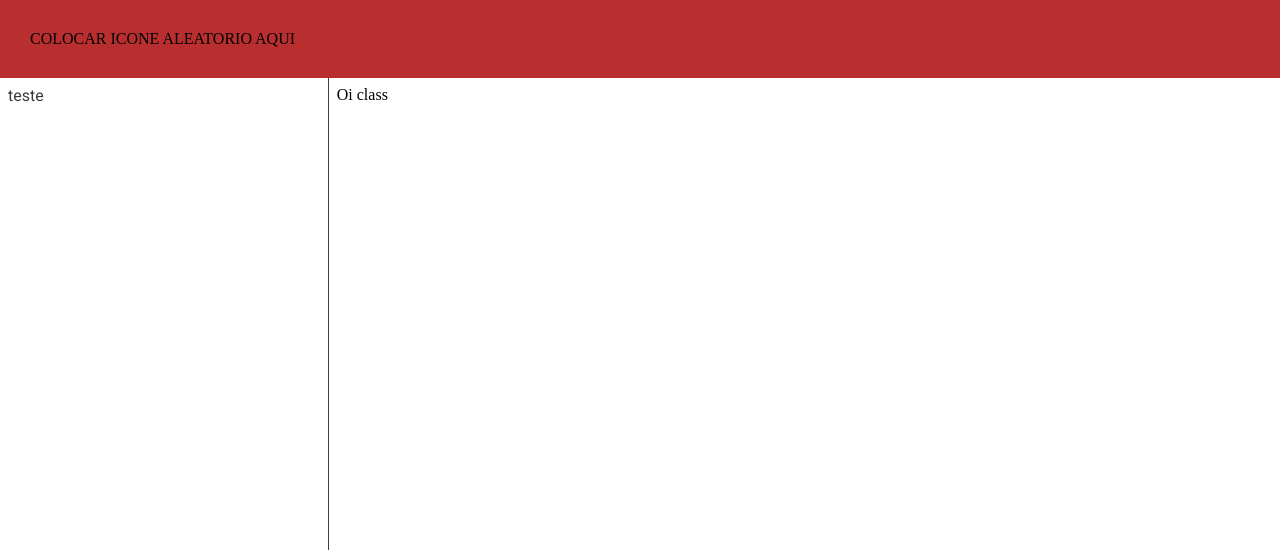
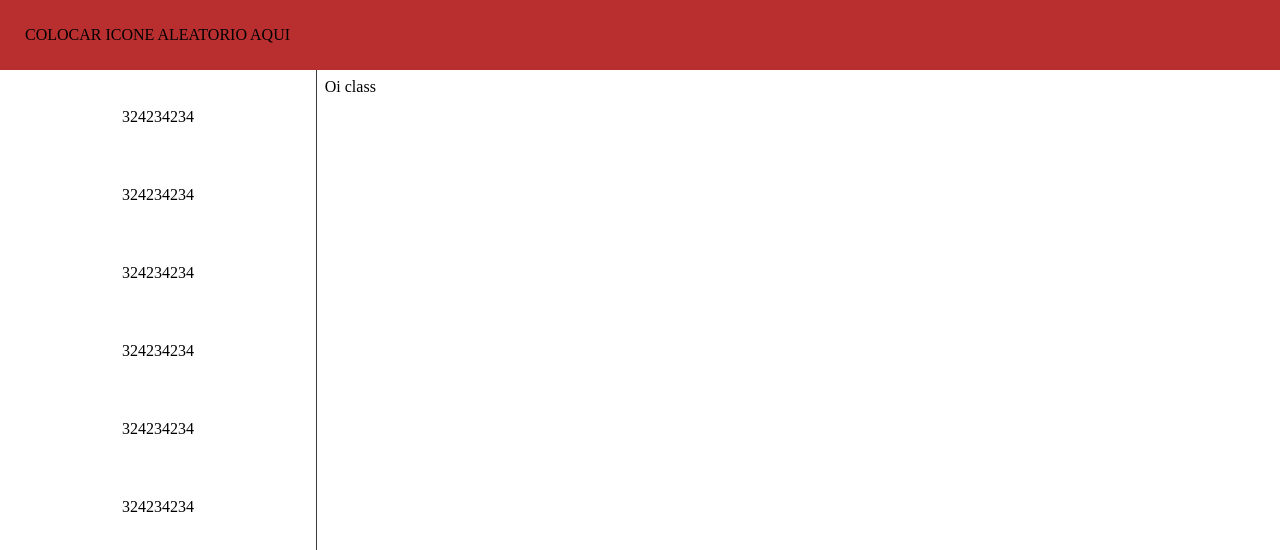
Before and after one commit to kevin-kuhn/class-console, a Next.js app: page /aula/1 in a window 1280 px wide. Shown: the top 550 px of the page. Built offline with nearby package versions, Linux system fonts and the light colour scheme.

Commit message:
feat initial study list

```diff
--- a/src/components/index.ts
+++ b/src/components/index.ts
@@ -1,3 +1,4 @@
 import Layout from './layout'
+import StudyList from './study-list'
 
-export { Layout }
+export { Layout, StudyList }
--- a/src/components/layout/index.tsx
+++ b/src/components/layout/index.tsx
@@ -1,16 +1,17 @@
 import Head from 'next/head'
 
-import { IMeta } from '../../models'
+import { IMeta, IPrimaryChildren } from '../../models'
+import { StudyList } from '../index'
 
 import styles from './styles.module.css'
 
 interface Props {
   meta: IMeta
-  classItems: React.ReactNode
+  studyList: IPrimaryChildren[]
   children: React.ReactNode
 }
 
-const Layout: React.FC<Props> = ({ meta, classItems, children }) => {
+const Layout: React.FC<Props> = ({ meta, studyList, children }) => {
   return (
     <>
       <Head>
@@ -19,7 +20,9 @@ const Layout: React.FC<Props> = ({ meta, classItems, children }) => {
       </Head>
       <header className={styles.header}> COLOCAR ICONE ALEATORIO AQUI </header>
       <section className={styles.section}>
-        <aside className={styles.aside}>{classItems}</aside>
+        <aside className={styles.aside}>
+          <StudyList items={studyList} />
+        </aside>
         <main className={styles.main}>{children}</main>
       </section>
     </>
--- a/src/components/layout/styles.module.css
+++ b/src/components/layout/styles.module.css
@@ -1,26 +1,29 @@
 .header {
   display: flex;
+  align-items: center;
   width: 100%;
-  padding: 30px;
-	background-color: var(--color-primary);
+  padding: 0 25px;
+  height: 70px;
+  background-color: var(--color-primary);
 }
 
 .section {
   display: flex;
-  height: 100%;
+  height: calc(100% - 70px);
 }
 
 .aside,
 .main {
-  padding: 8px;
   height: 100%;
 }
 
 .aside {
   flex: 1;
+  padding: 8px 0;
   border-right: 1px solid var(--color-grey);
 }
 
 .main {
+  padding: 8px;
   flex: 3;
 }
--- /dev/null
+++ b/src/components/study-list/index.tsx
@@ -0,0 +1,21 @@
+import { IPrimaryChildren } from '../../models'
+
+import styles from './styles.module.css'
+
+interface Props {
+  items: IPrimaryChildren[]
+}
+
+const StudyList: React.FC<Props> = ({ items }) => {
+  return (
+    <ul className={styles.ul}>
+      {items.map(item => (
+        <li key={item.title} className={styles.li}>
+          {item.title}
+        </li>
+      ))}
+    </ul>
+  )
+}
+
+export default StudyList
--- /dev/null
+++ b/src/components/study-list/styles.module.css
@@ -0,0 +1,11 @@
+.ul {
+	list-style: none;
+}
+
+.li {
+	display: flex;
+	justify-content: center;
+	align-items: center;
+	padding: 30px 16px;
+	gap: 8px;
+}
--- a/src/models/index.tsx
+++ b/src/models/index.tsx
@@ -7,7 +7,7 @@ export interface IMeta {
 export interface IPrimaryChildren {
   type: string
   title: string
-  description: string
+  slug: string
 }
 
 export interface IResult {
--- a/src/pages/aula/[id].tsx
+++ b/src/pages/aula/[id].tsx
@@ -3,7 +3,21 @@ import type { NextPage } from 'next'
 import { Layout } from '../../components'
 
 const Class: NextPage = () => {
-  return <Layout classItems={<p>teste</p>} meta={{ title: 'trsr', description: "fdsfs" }}>Oi class</Layout>
+  return (
+    <Layout
+      studyList={[
+        { type: '234324', title: '324234234', slug: '23423423' },
+        { type: '234324', title: '324234234', slug: '23423423' },
+        { type: '234324', title: '324234234', slug: '23423423' },
+        { type: '234324', title: '324234234', slug: '23423423' },
+        { type: '234324', title: '324234234', slug: '23423423' },
+        { type: '234324', title: '324234234', slug: '23423423' }
+      ]}
+      meta={{ title: 'trsr', description: 'fdsfs' }}
+    >
+      Oi class
+    </Layout>
+  )
 }
 
 export default Class
```
